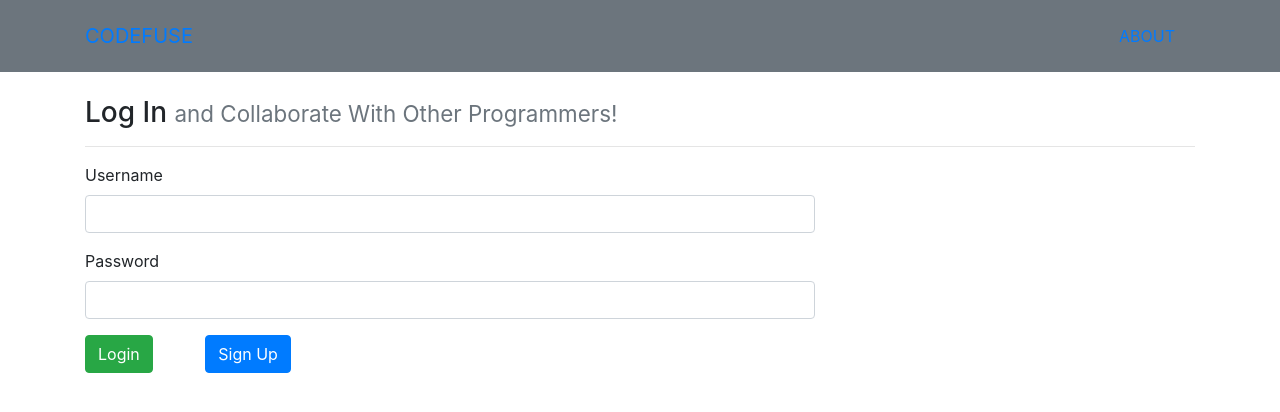
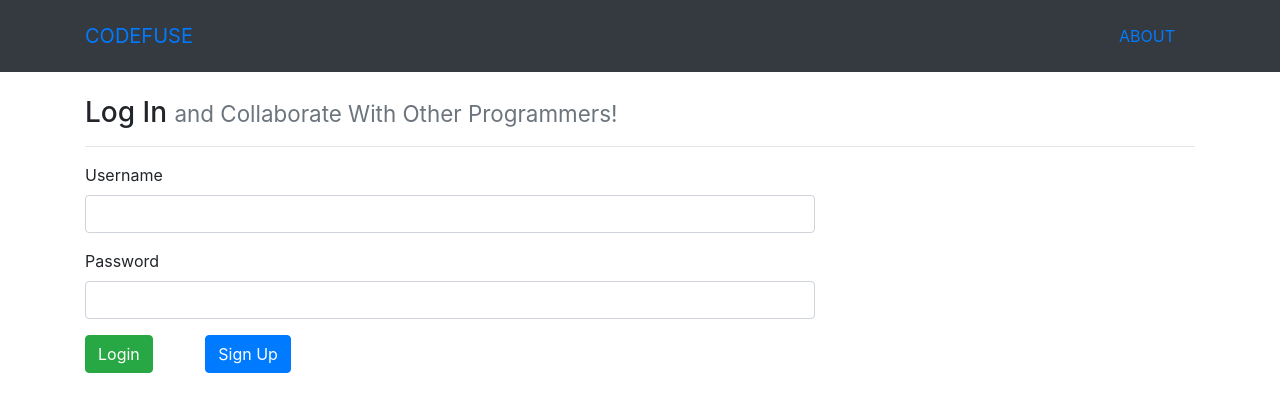
Before and after one commit to vladyslavnUA/code-fuse, a Django app: page /accounts/login/ in a window 1280 px wide. Shown: the top 412 px of the page. Run offline with Django 3.2, Linux system fonts and the light colour scheme; some libraries are stand-ins or nearby versions.

Commit message:
base page updated

```diff
--- a/templates/base.html
+++ b/templates/base.html
@@ -11,13 +11,10 @@
     <link href="{% static 'css/login.css' %}" rel="stylesheet">
 </head>
 <body>
-    <nav class="navbar navbar-expand-lg bg-secondary text-uppercase" id="mainNav">
+    <nav class="navbar navbar-expand-lg bg-dark text-uppercase" id="mainNav">
         <div class="container">
           <a class="navbar-brand js-scroll-trigger" href="/">Codefuse</a>
-          <!-- <button class="navbar-toggler navbar-toggler-right text-uppercase font-weight-bold bg-primary text-white rounded" type="button" data-toggle="collapse" data-target="#navbarResponsive" aria-controls="navbarResponsive" aria-expanded="false" aria-label="Toggle navigation">
-            Menu
-            <i class="fas fa-bars"></i>
-          </button> -->
+
           <div class="collapse navbar-collapse" id="navbarResponsive">
             <ul class="navbar-nav ml-auto">
               <li class="nav-item mx-0 mx-lg-1">
@@ -37,7 +34,7 @@
               {% else %}
                   <!-- logout -->
                         <li class="nav-item mx-0 mx-lg-1">
-                            <a class="nav-link py-3 px-0 px-lg-3 rounded js-scroll-trigger" href="{% url 'projects:add_project' %}">Add Code</a>
+                            <a class="nav-link py-3 px-0 px-lg-3 rounded js-scroll-trigger" href="{% url 'projects:add_project' %}">Add Project</a>
                         </li>
                   <!-- profile -->
               {% endif %}
```
